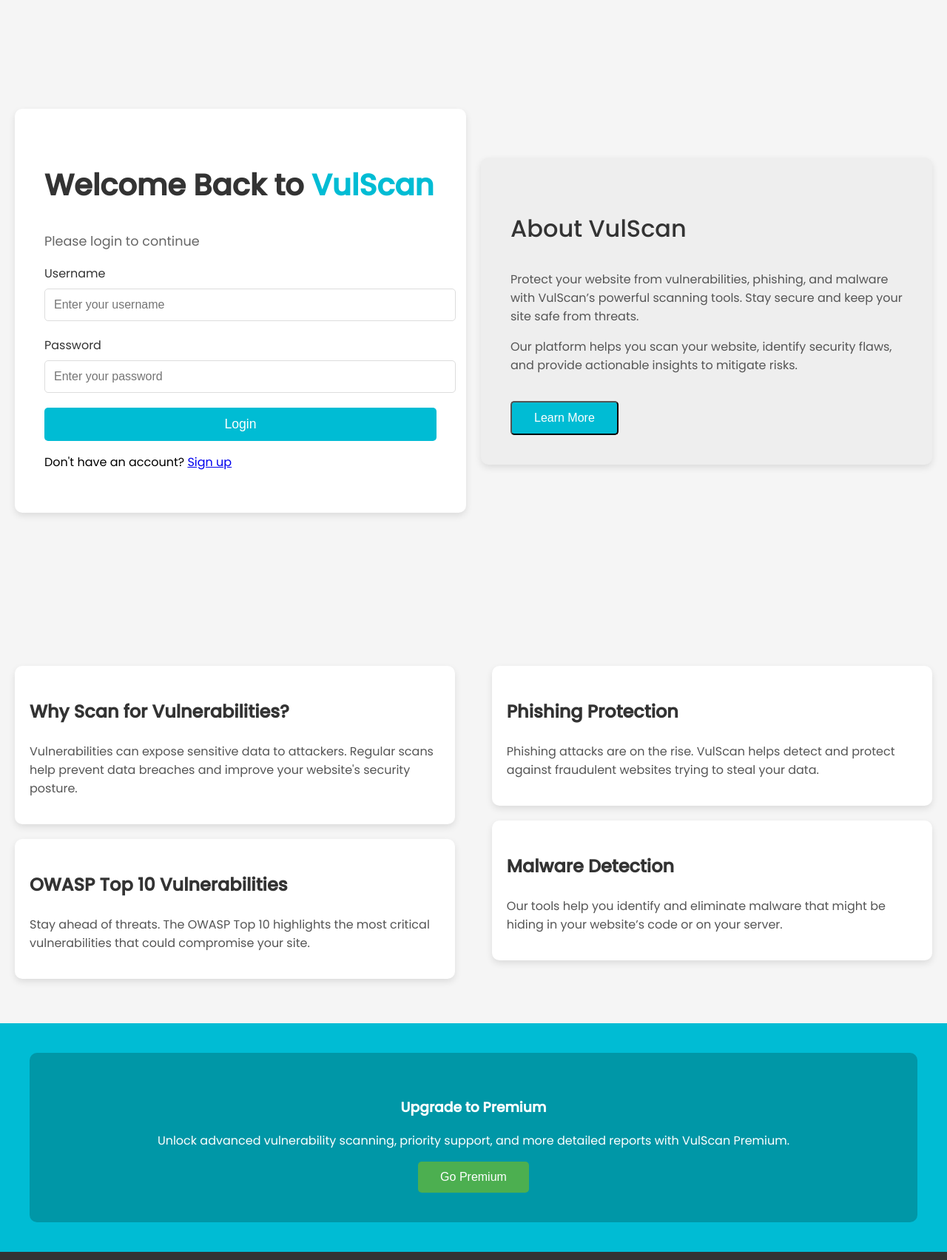
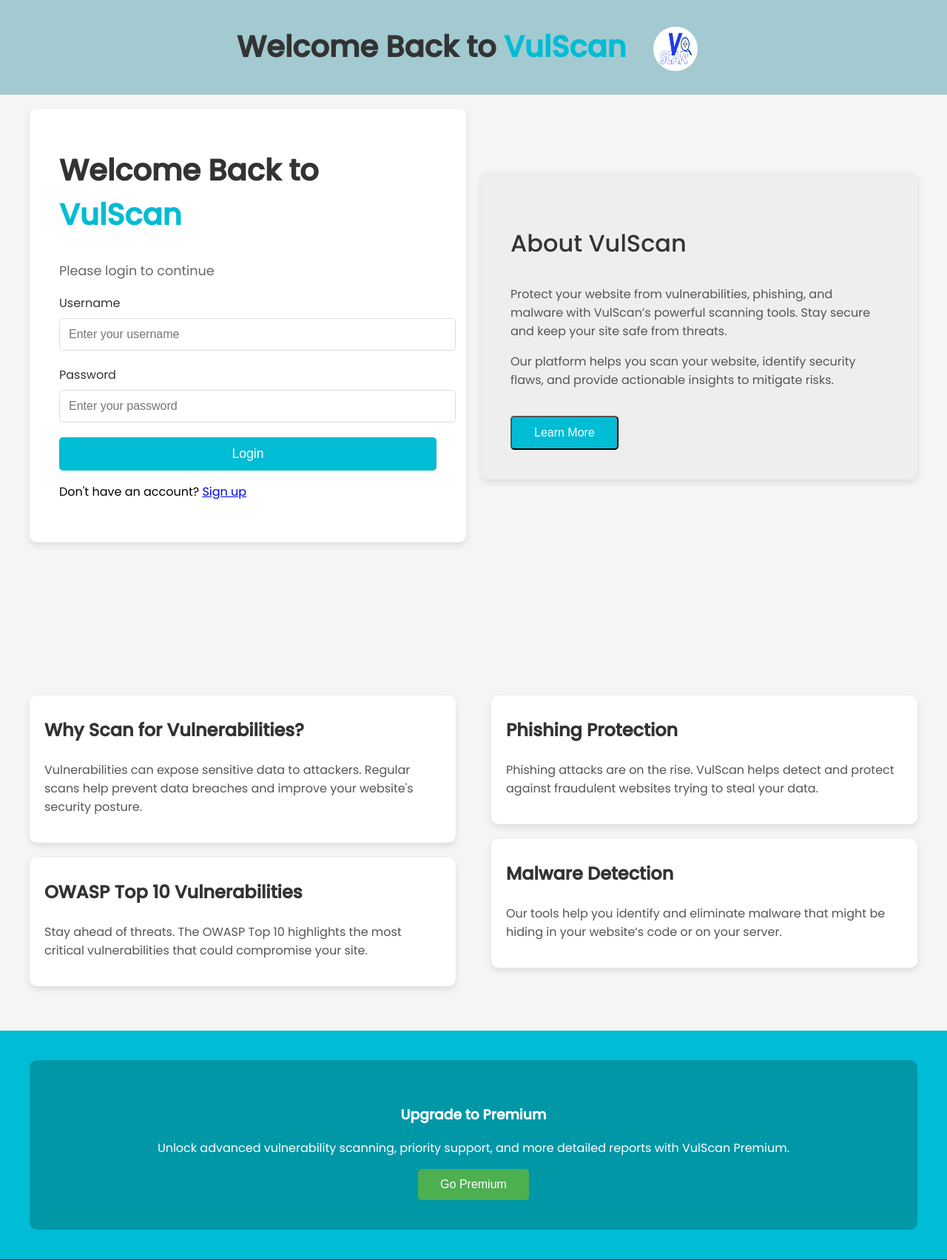
Before and after one commit to KK1234-stack/SE-project, a PHP site: page /login.html in a window 1280 px wide. Shown: the top 1703 px of the page at 74% size. Run offline with PHP 8.4, Linux system fonts and the light colour scheme.

Commit message:
design changes

```diff
--- a/homepage.css
+++ b/homepage.css
@@ -24,8 +24,10 @@
 }
 
 .logo {
-    width: 60px;
+    width: 90px;
+    height: 90px;
     margin-right: 10px;
+    border-radius: 50%;
 }
 
 .navigation {
--- a/homepage.html
+++ b/homepage.html
@@ -12,7 +12,7 @@
     <!-- Header Section -->
     <header class="header" data-aos="fade-in">
         <div class="logo-container">
-            <img src="path/to/vulcan-logo.png" alt="VulScan Logo" class="logo">
+            <img src="vulscanlogo.png" alt="VulScan Logo" class="logo">
             <h1>Welcome to <span>VulScan</span></h1>
         </div>
         <nav class="navigation">
--- a/login.css
+++ b/login.css
@@ -12,6 +12,7 @@
     align-items: center;
     height: 100vh;
     padding: 20px;
+    margin: 20px;
     gap: 20px;
 }
 
@@ -20,6 +21,7 @@
     width: 45%;
     background: #fff;
     padding: 40px;
+    padding-top: 20px;
     border-radius: 10px;
     box-shadow: 0 4px 10px rgba(0, 0, 0, 0.1);
     opacity: 0;
@@ -37,6 +39,42 @@
     color: #00bcd4;
 }
 
+.header{
+    position: absolute;
+    width: 100%;
+    height: 16%;
+    background-color: #a2cad0;
+}
+.header .title{
+    width: 60%;
+    position: relative;
+    left: 25%;
+    display: flex;
+    flex-direction: row;
+}
+.header h2 {
+    font-size: 2.5rem;
+    color: #333;
+    font-weight: 600;
+}
+
+.header span {
+    color: #00bcd4;
+}
+
+.logo {
+    width: 60px;
+    height: 60px;
+    margin-right: 10px;
+    border-radius: 50%;
+    margin: 36px;
+}
+
+.middle{
+    height: 10%;
+    display: flex;
+    flex-direction: column;
+}
 .form-header {
     font-size: 1.1rem;
     color: #666;
@@ -117,6 +155,8 @@
 /* Scrollable Content */
 .scrollable-content {
     margin-top: 40px;
+    margin-left: 20px;
+    margin-right: 20px;
     padding: 20px;
 }
 
@@ -136,6 +176,7 @@
 
 .card {
     padding: 20px;
+    padding-top: 5px;
     background-color: #fff;
     border-radius: 10px;
     box-shadow: 0 4px 10px rgba(0, 0, 0, 0.1);
--- a/login.html
+++ b/login.html
@@ -1,14 +1,23 @@
 <!DOCTYPE html>
 <html lang="en">
+
 <head>
     <meta charset="UTF-8">
     <meta name="viewport" content="width=device-width, initial-scale=1.0">
     <title>VulScan - Login</title>
     <link rel="stylesheet" href="login.css">
-    <link href="https://fonts.googleapis.com/css2?family=Poppins:wght@400;500&family=Roboto:wght@400;500&display=swap" rel="stylesheet">
+    <link href="https://fonts.googleapis.com/css2?family=Poppins:wght@400;500&family=Roboto:wght@400;500&display=swap"
+        rel="stylesheet">
 </head>
+
 <body>
-
+    <div class="header">
+        <div class="title">
+            <h2>Welcome Back to <span>VulScan</span></h2>
+            <img src="vulscanlogo.png" alt="vulscan" class="logo">
+        </div>
+    </div>
+    <div class="middle">
         <div class="main-container">
 
             <!-- Left Section: Login Form -->
@@ -33,8 +42,10 @@
             <!-- Right Section: About VulScan -->
             <div class="about-section fade-in">
                 <h3>About VulScan</h3>
-            <p>Protect your website from vulnerabilities, phishing, and malware with VulScan’s powerful scanning tools. Stay secure and keep your site safe from threats.</p>
-            <p>Our platform helps you scan your website, identify security flaws, and provide actionable insights to mitigate risks.</p>
+                <p>Protect your website from vulnerabilities, phishing, and malware with VulScan’s powerful scanning
+                    tools. Stay secure and keep your site safe from threats.</p>
+                <p>Our platform helps you scan your website, identify security flaws, and provide actionable insights to
+                    mitigate risks.</p>
                 <button class="animated-button" onclick="window.location.href='about.html'">Learn More</button>
             </div>
         </div>
@@ -46,11 +57,13 @@
                 <div class="cards left-cards">
                     <div class="card fade-in slide-in-left">
                         <h3>Why Scan for Vulnerabilities?</h3>
-                    <p>Vulnerabilities can expose sensitive data to attackers. Regular scans help prevent data breaches and improve your website's security posture.</p>
+                        <p>Vulnerabilities can expose sensitive data to attackers. Regular scans help prevent data
+                            breaches and improve your website's security posture.</p>
                     </div>
                     <div class="card fade-in slide-in-left">
                         <h3>OWASP Top 10 Vulnerabilities</h3>
-                    <p>Stay ahead of threats. The OWASP Top 10 highlights the most critical vulnerabilities that could compromise your site.</p>
+                        <p>Stay ahead of threats. The OWASP Top 10 highlights the most critical vulnerabilities that
+                            could compromise your site.</p>
                     </div>
                 </div>
 
@@ -58,11 +71,13 @@
                 <div class="cards right-cards">
                     <div class="card fade-in slide-in-right">
                         <h3>Phishing Protection</h3>
-                    <p>Phishing attacks are on the rise. VulScan helps detect and protect against fraudulent websites trying to steal your data.</p>
+                        <p>Phishing attacks are on the rise. VulScan helps detect and protect against fraudulent
+                            websites trying to steal your data.</p>
                     </div>
                     <div class="card fade-in slide-in-right">
                         <h3>Malware Detection</h3>
-                    <p>Our tools help you identify and eliminate malware that might be hiding in your website’s code or on your server.</p>
+                        <p>Our tools help you identify and eliminate malware that might be hiding in your website’s code
+                            or on your server.</p>
                     </div>
                 </div>
             </div>
@@ -72,11 +87,12 @@
         <section class="premium-section fade-in">
             <div class="premium-card">
                 <h3>Upgrade to Premium</h3>
-            <p>Unlock advanced vulnerability scanning, priority support, and more detailed reports with VulScan Premium.</p>
+                <p>Unlock advanced vulnerability scanning, priority support, and more detailed reports with VulScan
+                    Premium.</p>
                 <button class="premium-btn">Go Premium</button>
             </div>
         </section>
-
+    </div>
     <!-- Footer with Social Media Links -->
     <footer class="footer">
         <div class="socials">
@@ -89,4 +105,5 @@
 
     <script src="login.js"></script>
 </body>
+
 </html>
```
Also changed, not shown: other parts of login.css (+59 -0 lines), signup.css (+41 -0 lines), signup.html (+7 -0 lines), vulscanlogo.png (added). Lines whose indentation alone changed are shown as unchanged.
